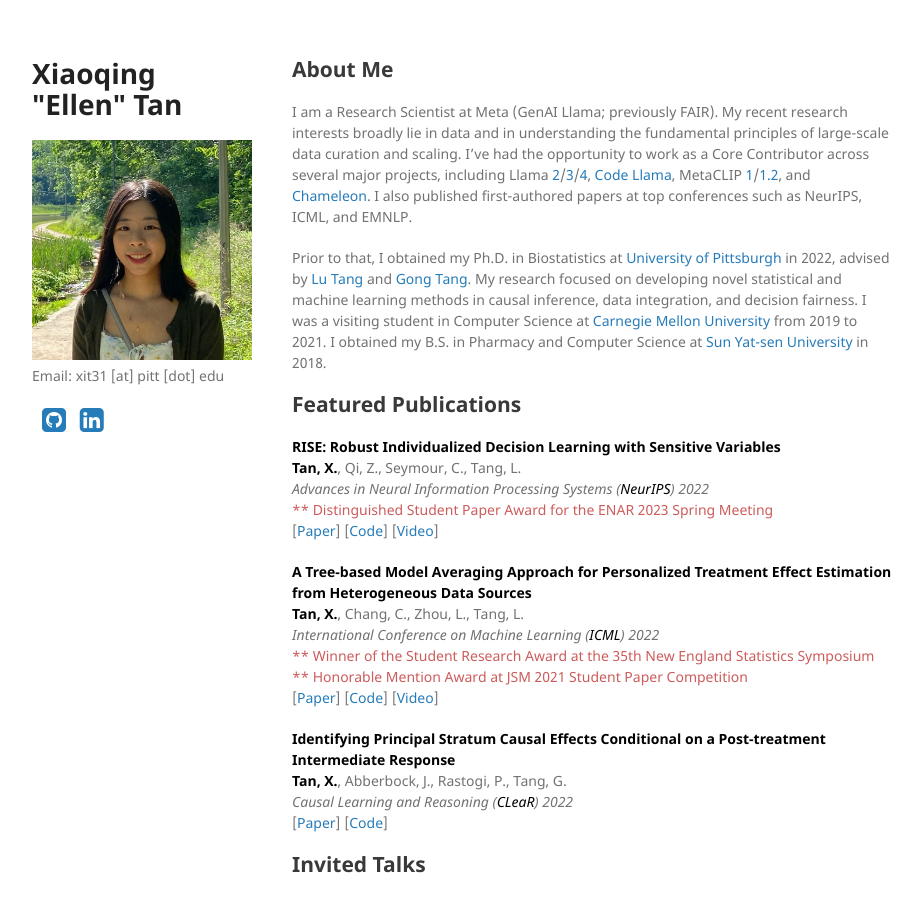
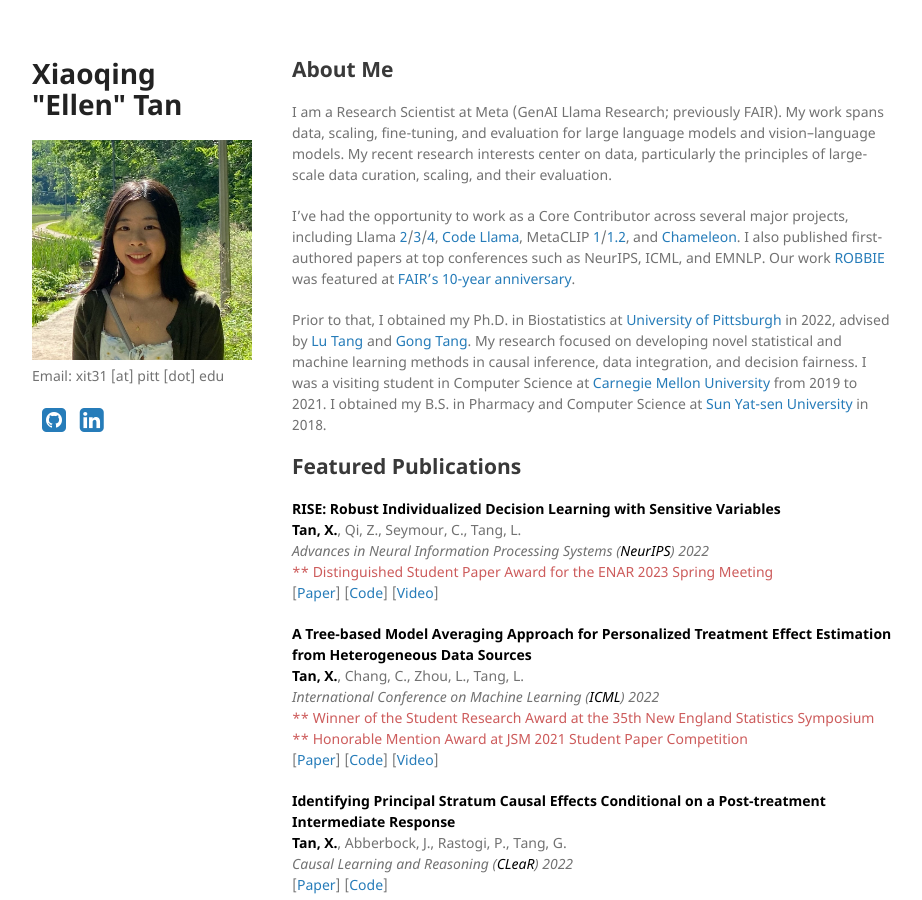
Before and after one commit to ellenxtan/ellenxtan.github.io, a Jekyll site: the page built from index.md, in a window 1280 px wide and 900 px high. Shown: the whole window, without its empty margins (178-1100 px from the left). Built offline with Jekyll 4.4.1, drawn with Linux system fonts in a browser that asks for light colours; a style sheet for code colours, icons or effects is not loaded; our own code applies the rules of GitHub Pages for plain Markdown files.

Commit message:
update intro; todo pubs

```diff
--- a/index.md
+++ b/index.md
@@ -2,7 +2,9 @@
 layout: default
 ---
 ## About Me
-I am a Research Scientist at Meta (GenAI Llama; previously FAIR). My recent research interests broadly lie in data and in understanding the fundamental principles of large-scale data curation and scaling. I've had the opportunity to work as a Core Contributor across several major projects, including Llama [2](https://arxiv.org/pdf/2307.09288)/[3](https://arxiv.org/pdf/2407.21783)/[4](https://ai.meta.com/blog/llama-4-multimodal-intelligence/), [Code Llama](https://arxiv.org/pdf/2308.12950), MetaCLIP [1](https://arxiv.org/pdf/2309.16671)/[1.2](https://arxiv.org/pdf/2410.17251), and [Chameleon](https://arxiv.org/pdf/2405.09818). I also published first-authored papers at top conferences such as NeurIPS, ICML, and EMNLP.
+I am a Research Scientist at Meta (GenAI Llama Research; previously FAIR). My work spans data, scaling, fine-tuning, and evaluation for large language models and vision–language models. My recent research interests center on data, particularly the principles of large-scale data curation, scaling, and their evaluation.
+
+I've had the opportunity to work as a Core Contributor across several major projects, including Llama [2](https://arxiv.org/pdf/2307.09288)/[3](https://arxiv.org/pdf/2407.21783)/[4](https://ai.meta.com/blog/llama-4-multimodal-intelligence/), [Code Llama](https://arxiv.org/pdf/2308.12950), MetaCLIP [1](https://arxiv.org/pdf/2309.16671)/[1.2](https://arxiv.org/pdf/2410.17251), and [Chameleon](https://arxiv.org/pdf/2405.09818). I also published first-authored papers at top conferences such as NeurIPS, ICML, and EMNLP. Our work [ROBBIE](https://arxiv.org/pdf/2311.18140) was featured at [FAIR's 10-year anniversary](https://ai.meta.com/blog/fair-progress-and-learnings-across-socially-responsible-ai-research/).
 
 Prior to that, I obtained my Ph.D. in Biostatistics at [University of Pittsburgh](https://publichealth.pitt.edu/biostatistics) in 2022, advised by [Lu Tang](https://publichealth.pitt.edu/home/directory/lu-tang) and [Gong Tang](https://publichealth.pitt.edu/home/directory/gong-tang). My research focused on developing novel statistical and machine learning methods in causal inference, data integration, and decision fairness. I was a visiting student in Computer Science at [Carnegie Mellon University](https://www.cs.cmu.edu/) from 2019 to 2021. I obtained my B.S. in Pharmacy and Computer Science at [Sun Yat-sen University](https://www.sysu.edu.cn/sysuen/) in 2018.
 
```
